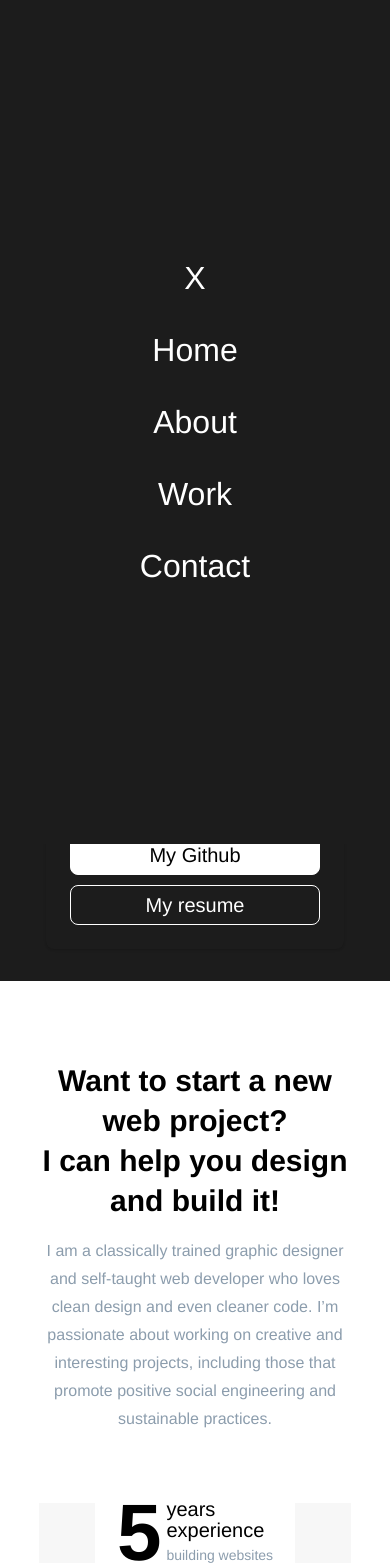
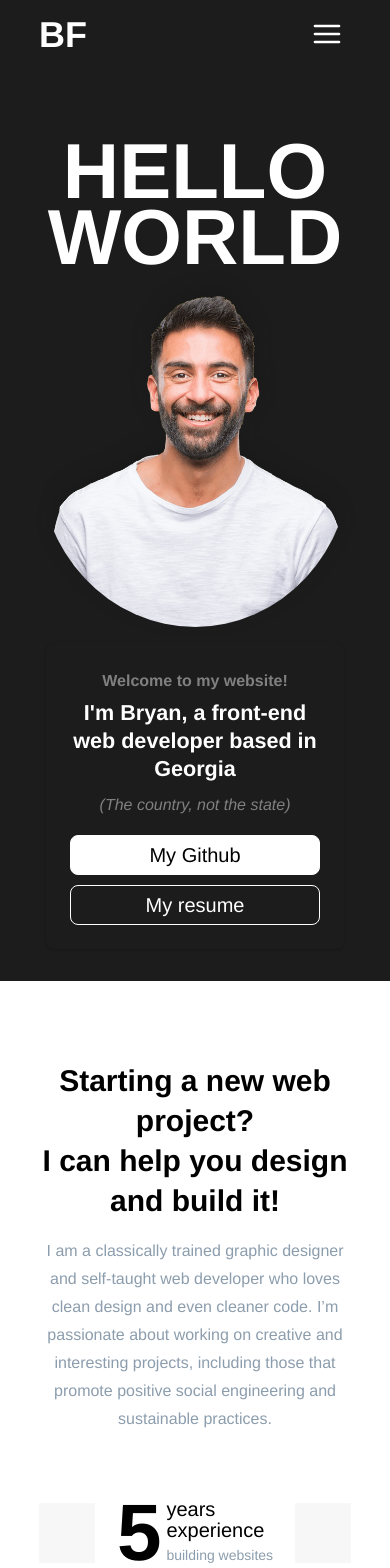
Before and after one commit to BryanMF87/portfolio-2022, a React (Create React App) app: page / in a window 390 px wide. Shown: the top 1568 px of the page. Built offline with nearby package versions, Linux system fonts and the light colour scheme.

Commit message:
fixed nav

```diff
--- a/src/App.css
+++ b/src/App.css
@@ -70,7 +70,7 @@ h5 {
   font-weight: 500;
 }
 
-a, a:hover, a:active {
+a, a:focus, a:hover, a:active {
   color: black;
 }
 
--- a/src/components/Navigation/Navigation.css
+++ b/src/components/Navigation/Navigation.css
@@ -59,6 +59,10 @@ nav {
     background: none;
 }
 
+ul.nav-links li:first-of-type {
+    display: none;
+}
+
 
 @media screen and (max-width: 645px) {
 
@@ -102,7 +106,6 @@ nav {
     }
 
     ul.nav-links li {
-        color: white;
         text-align: center;
         margin: 0;
     }
@@ -112,4 +115,8 @@ nav {
         font-size: 2rem;
         color: white;
     }
+
+    ul.nav-links li:first-of-type {
+        display: block;
+    }
 }
--- a/src/components/Navigation/Navigation.js
+++ b/src/components/Navigation/Navigation.js
@@ -5,13 +5,11 @@ import {FiMenu} from 'react-icons/fi';
 
 const Navigation = () => {
 
-  // change nav color on scroll
   const [navColor, setNavColor] = useState(false);
   const changeNavColor = () => {
     window.scrollY >= window.innerHeight ? setNavColor(true) : setNavColor(false)
   }
   window.addEventListener("scroll", changeNavColor);
-
 
 
   const [showNav, setShowNav] = useState(false);
@@ -31,7 +29,7 @@ const Navigation = () => {
               </div>
             </div>
             <ul className="nav-links" style={{
-              display: showNav ? '' : 'flex',
+              display: !showNav ? '' : 'flex',
             }}>
                 <li><button onClick={handleNavChange}>X</button></li>
                 <li><a href="#home"><button onClick={handleNavChange}>Home</button></a></li>
--- a/src/components/Projects/listOfProjects.js
+++ b/src/components/Projects/listOfProjects.js
@@ -11,7 +11,8 @@ const ListOfProjects = [
         details: "I wanted to test my React framework skills by building an ecommerce website using common hooks like useState, useEffect, and React router. I made sure that while the website can't take actual payment info, it can save the user's choice data using local storage.",
         challenges: "There were struggles early on with the uni-directional flow of data and passing JS/hook data back and forth between components. This was also the first time I used elements like React router and local storage so it was a great project for learning new things.",
         lessons: "After getting a basic understanding of lifting states to the parent method and data drilling through components, I was able to connect the functionality throughout my website fairly easily. I was also able to become much more comfortable with mapping arrays, arrow functions, ternary and spread operators.",
-        codeLink: "https://github.com/BryanMF87/Ecommerce-website",
+        liveLink: "https://bryanmf87.github.io/ecommerce-website/",
+        codeLink: "https://github.com/BryanMF87/ecommerce-website",
     },
     {
         id: 1,
@@ -22,6 +23,7 @@ const ListOfProjects = [
         details: "I created a real-time weather forecast app using weather API. ",
         challenges: "This was my first experience using APIs and the fetch function. Retreiving the data and getting it to display properly was probably the hardest part of this project.",
         lessons: "I liked this project a lot. I was able to utilize a lot of new syntax such as async logic / promises, a bit of JSON, and deconstruction, but I still feel like I have barely scratched the surface of API usage. I would love to do another project diving even deeper into APIs very soon.",
+        liveLink: "https://bryanmf87.github.io/weather-app",
         codeLink: "https://github.com/BryanMF87/weather-app",
     },
     {
@@ -30,9 +32,10 @@ const ListOfProjects = [
         image: macarons,
         imageAlt: "Tic-tac-toe game app",
         tags: ["html", "css", "javascript, ES6 modules, scope"],
-        details: "This two player tic-tac-toe app focused on ES6 modules, scope and using as little global code as possible.",
+        details: "This two player tic-tac-toe app focused on testing my knowledge of ES6 modules, scope and using as little global code as possible.",
         challenges: "Thinking compartmentally was rather difficult at first, and sharing logic between modules was a frustrating issue that sent me scouring Google for information many times. I found myself also struggling with appending elements to the DOM & related arrays as well as I was still new to DOM manipulation.",
         lessons: "Through this project I became much more competent using factory functions, different use cases of arrays, and DOM manipulation. It was also the biggest test of logical thinking up to that point and allowed me to grow as a developer by thinking through the series of game events between two human players.",
+        liveLink: "https://bryanmf87.github.io/tic-tac-toe/",
         codeLink: "https://github.com/BryanMF87/tic-tac-toe",
     },
     {
@@ -44,6 +47,7 @@ const ListOfProjects = [
         details: "This fundamental project was a sum of my early JS studies. The goal was to combine what I learned about DOM maninpulation with JS logic to create this simple calculator.",
         challenges: "I avoided using the eval() function so I had to learn to create my own calculation functions and how to store them for later use. Even tougher was figuring out how to calculate multiple entries at a time. 2 x 3 + 4 - would equal 1 instead of 10 because the original logic worked off the last operator button pressed.",
         lessons: "This was my first time using data attributes to link the HTML with JS, and made it far simpler to group the numbers and operators separately for design and logic purposes. This project helped me solidify JS logical thinking, working with event listeners, and switch statements.",
+        demoLink: "https://bryanmf87.github.io/calculator/",
         codeLink: "https://github.com/BryanMF87/calculator",
     },
   ]
--- a/src/components/Sidebar/Sidebar.js
+++ b/src/components/Sidebar/Sidebar.js
@@ -4,7 +4,7 @@ import ListOfProjects from '../Projects/listOfProjects';
 
 const Sidebar = ({isOpen, setIsOpen, activeProject}) => {
 
-    const {id, title, codeLink, image, imageAlt, tags, details, challenges, lessons} = ListOfProjects.find((project) => {
+    const {id, title, liveLink, codeLink, image, imageAlt, tags, details, challenges, lessons} = ListOfProjects.find((project) => {
         return project.title === activeProject;
     });
 
@@ -24,8 +24,8 @@ const Sidebar = ({isOpen, setIsOpen, activeProject}) => {
             </button>
             <h3>{title}</h3>
             <div className="inline">
-                <button className="black" a href={"/projects/" + id} target="_blank">Live demo</button>
-                <button className="light" a href={codeLink}>View code</button>
+                <a href={liveLink} target="_blank"><button className="black">Live demo</button></a>
+                <a href={codeLink}><button className="light">View code</button></a>
             </div>
             <img src={image} alt={imageAlt} />
             <ul className="project-tags">
--- a/src/pages/homePage/homePage.js
+++ b/src/pages/homePage/homePage.js
@@ -17,8 +17,6 @@ import crissCross from './crisscross.jpg';
 const HomePage = ({ isOpen, setIsOpen, activeProject, setActiveProject}) => {
 
 // THINGS TO DO
-    // Make website responsive
-    // fix used button colors
     // Create short usage videos for each project and add to website
     // Take personal pictures, add to website
 
@@ -47,7 +45,7 @@ const HomePage = ({ isOpen, setIsOpen, activeProject, setActiveProject}) => {
             <section className="about" id="about">
                 <div className="container">
                     <div className="about-me">
-                        <h3>Want to start a new web project?</h3>
+                        <h3>Starting a new web project?</h3>
                         <h3>I can help you design and build it!</h3>
                         <p className="light">I am a classically trained graphic designer and self-taught web developer who loves clean design and even cleaner code. I’m passionate about working on creative and interesting projects, including those that promote positive social engineering and sustainable practices.</p>
                     </div>
```
